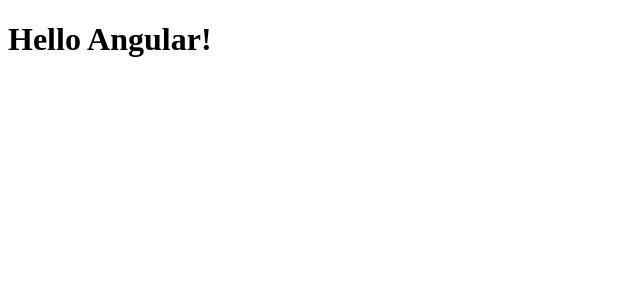
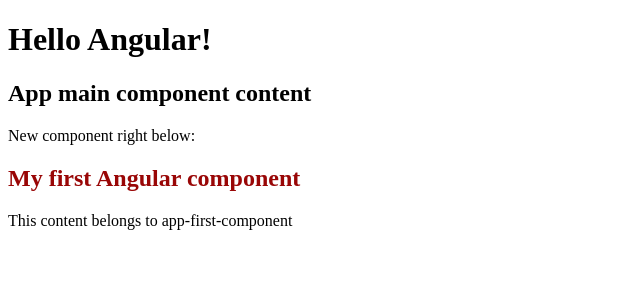
Before and after one commit to sergiofvs/angular-course, an Angular app: page / in a window 1280 px wide. Shown: the top 300 px of the page, without its empty margins (0-640 px from the left). Built offline with nearby package versions, Linux system fonts and the light colour scheme.

Commit message:
Create first component
- Generate component through angular CLI
- Add scoped style to generated component
- Include generated component in the main component

```diff
--- a/src/app/app.component.html
+++ b/src/app/app.component.html
@@ -1 +1,4 @@
 <h1>Hello Angular!</h1>
+<h2>App main component content</h2>
+<p>New component right below:</p>
+<app-first-component></app-first-component>
--- a/src/app/app.module.ts
+++ b/src/app/app.module.ts
@@ -2,10 +2,12 @@
 import { BrowserModule } from '@angular/platform-browser';
 
 import { AppComponent } from './app.component';
+import { FirstComponentComponent } from './components/first-component/first-component.component';
 
 @NgModule({
   declarations: [
-    AppComponent
+    AppComponent,
+    FirstComponentComponent
   ],
   imports: [
     BrowserModule
--- /dev/null
+++ b/src/app/components/first-component/first-component.component.css
@@ -0,0 +1,3 @@
+h2 {
+  color: hsl(0, 93%, 31%);
+}
--- /dev/null
+++ b/src/app/components/first-component/first-component.component.html
@@ -0,0 +1,2 @@
+<h2>My first Angular component</h2>
+<p>This content belongs to app-first-component</p>
--- /dev/null
+++ b/src/app/components/first-component/first-component.component.ts
@@ -0,0 +1,15 @@
+import { Component, OnInit } from '@angular/core';
+
+@Component({
+  selector: 'app-first-component',
+  templateUrl: './first-component.component.html',
+  styleUrls: ['./first-component.component.css']
+})
+export class FirstComponentComponent implements OnInit {
+
+  constructor() { }
+
+  ngOnInit(): void {
+  }
+
+}
```
Also changed, not shown: 1 other file (tests, documents, lock files or other folders).
